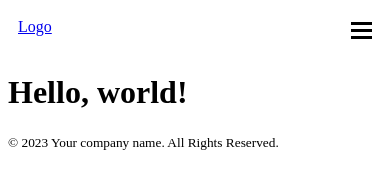
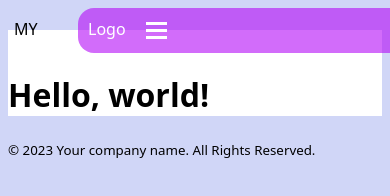
Before and after one commit to btbia/btbia.github.io, a plain HTML site: page index.html in a window 390 px wide. Drawn offline with Linux system fonts and the light colour scheme.

Commit message:
Update 0.0.1

```diff
--- a/index.html
+++ b/index.html
@@ -5,11 +5,13 @@
     <title>Hello, world!</title>
     <meta name="viewport" content="width=device-width,initial-scale=1" />
     <meta name="description" content="" />
-  <link rel="icon" href="favicon.png">
+    <link rel="icon" href="favicon.png" />
+    <link rel="stylesheet" href="/styles/style.css" />
   </head>
   <body>
+    <logo class="logo">MY</logo>
     <nav class="nav" id="nav">
-    <a href="#home">Logo</a>
+      <a href="#home" id="nav1">Logo</a>
       <a href="#menu-item-1">Menu Item 1</a>
       <a href="#menu-item-2">Menu Item 2</a>
       <a href="#menu-item-3">Menu Item 3</a>
@@ -19,49 +21,19 @@
         <div class="menu-toggle__bar3"></div>
       </a>
     </nav>
-  <style>
-  /* For best practice, move CSS below to an external CSS file. */
-  .nav {
-    overflow: hidden; }
-  .nav a {
-    float: left;
-    margin: 10px;
-    display: block; }
-  .nav #menu-toggle {
-    display: none; }
-  @media screen and (max-width: 600px) {
-    .nav a:not(:first-child) {
-      display: none; }
-    .nav a#menu-toggle {
-      float: right;
-      display: block; } }
-  @media screen and (max-width: 600px) {
-    .nav.nav--open {
-      position: relative; }
-    .nav.nav--open #menu-toggle {
-      position: absolute;
-      right: 0;
-      top: 0; }
-    .nav.nav--open a {
-      float: none;
-      display: block;
-      text-align: left; } }
-  .menu-toggle__bar1, .menu-toggle__bar2, .menu-toggle__bar3 {
-    width: 21px;
-    height: 3px;
-    background-color: #000000;
-    margin: 4px 0;
-    transition: 0.3s; }
-  .menu-toggle--open .menu-toggle__bar1 {
-    transform: translate(0, 7px) rotate(-45deg); }
-  .menu-toggle--open .menu-toggle__bar2 {
-    opacity: 0; }
-  .menu-toggle--open .menu-toggle__bar3 {
-    transform: translate(0, -7px) rotate(45deg); }
-  </style>
+    <br />
+    <main>
+      <br />
       <h1>Hello, world!</h1>
+    </main>
     <footer>
-    <small>© <script>document.write(new Date().getFullYear())</script> Your company name. All Rights Reserved.</small></footer>
+      <small
+        >©
+        <script>
+          document.write(new Date().getFullYear());
+        </script>
+        Your company name. All Rights Reserved.</small
+      >
     </footer>
     <script>
       function togglemenu() {
--- a/styles/style.css
+++ b/styles/style.css
@@ -0,0 +1,104 @@
+a {
+  text-decoration: none;
+}
+a:visited {
+  text-decoration: none;
+}
+a:hover {
+  text-decoration: none;
+}
+a:focus {
+  text-decoration: none;
+}
+a:hover,
+a:active {
+  text-decoration: none;
+}
+body {
+  background-color: #c4ccf5cb;
+  font-family: system-ui, -apple-system, BlinkMacSystemFont, "Segoe UI", Roboto,
+    Oxygen, Ubuntu, Cantarell, "Open Sans", "Helvetica Neue", sans-serif;
+}
+.logo {
+  display: flex;
+  position: absolute;
+  left: 1%;
+  border-radius: 50%;
+  top: 1%;
+  width: 10%;
+  z-index: 999;
+  padding: 10px;
+}
+.nav {
+  display: flex;
+  position: absolute;
+  right: 0;
+  border-radius: 1rem 0 0 1rem;
+  top: 1%;
+  width: 80%;
+  background: rgba(180, 11, 247, 0.6);
+  z-index: 999;
+}
+.nav a {
+  display: inline-block;
+  padding: 10px;
+  color: #fff;
+  font-weight: 500;
+}
+.nav a:hover {
+  background-color: rgba(166, 71, 204, 0.514);
+  overflow: hidden;
+}
+#nav1 {
+  border-radius: 1rem 0 0 1rem;
+}
+.nav #menu-toggle {
+  display: block;
+}
+main {
+  position: relative;
+  display: block;
+  background-color: #fff;
+}
+@media screen and (max-width: 600px) {
+  .nav a:not(:first-child) {
+    display: none;
+  }
+  .nav a#menu-toggle {
+    float: right;
+    display: block;
+  }
+}
+@media screen and (max-width: 600px) {
+  .nav.nav--open {
+    position: relative;
+  }
+  .nav.nav--open #menu-toggle {
+    position: absolute;
+    right: 0;
+    top: 0;
+  }
+  .nav.nav--open a {
+    float: none;
+    display: block;
+    text-align: left;
+  }
+}
+.menu-toggle__bar1,
+.menu-toggle__bar2,
+.menu-toggle__bar3 {
+  width: 21px;
+  height: 3px;
+  background-color: #ffffff;
+  margin: 4px 0;
+  transition: 0.3s;
+}
+.menu-toggle--open .menu-toggle__bar1 {
+  transform: translate(0, 7px) rotate(-45deg);
+}
+.menu-toggle--open .menu-toggle__bar2 {
+  opacity: 0;
+}
+.menu-toggle--open .menu-toggle__bar3 {
+  transform: translate(0, -7px) rotate(45deg);
+}
```
Lines whose indentation alone changed are shown as unchanged.
